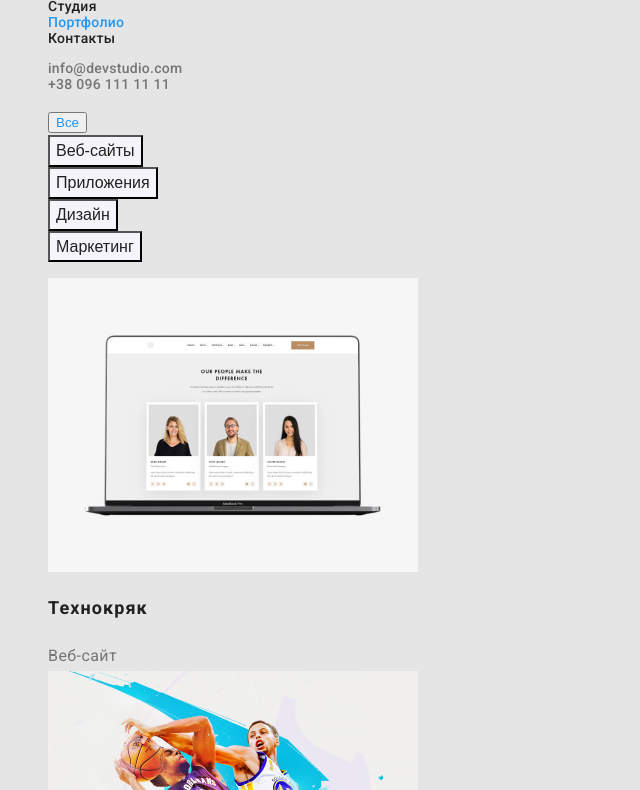
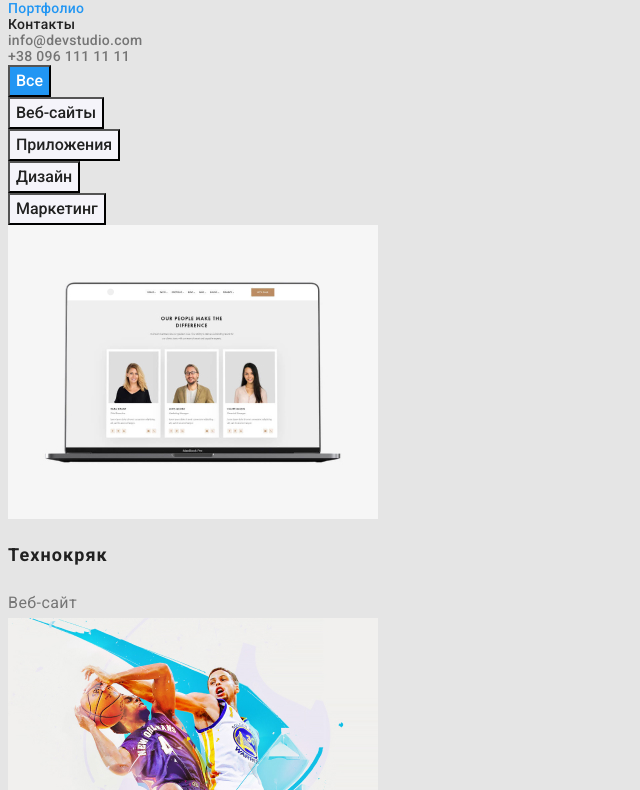
Before and after one commit to yuri69k/goit-markup-hw-02, a plain HTML site: page portfolio.html in a window 1280 px wide. Shown: the part 54-844 px from the top of the page, without its empty margins (0-640 px from the left). Drawn offline with Linux system fonts and the light colour scheme.

Commit message:
HW-2
Устранил замечания

```diff
--- a/css/styles.css
+++ b/css/styles.css
@@ -54,10 +54,6 @@ body {
 .logo:hover {
     color: var(--accent-color);
 }
-ul {
-    list-style: none;
-}
-
 .site-nav .link {
     color: var(--primary-color);
 }
@@ -107,13 +103,14 @@ ul {
     line-height: 1.14;
     text-transform: uppercase;
 }
-.section .title {
+.section .title,
+ .section-team .title {
     font-weight: 700;
     font-size: 36px;
     line-height: 1.17;
     text-align: center;
 }
-.section-team .title {
+.section-team .name {
     color: var(--primary-color);
     font-weight: 500;
     font-size: 16px;
@@ -144,9 +141,11 @@ ul {
 .button.secondary {
     color:var(--text-white-color);
     background-color: var(--accent-color);
+    font-family: 'Roboto';
+    font-style: normal;
     font-weight: 700;
     font-size: 16px;
-    line-height:1.88;
+    line-height: 1.88;
     letter-spacing: 0.06em;
 }
 .button.primary {
@@ -156,14 +155,14 @@ ul {
     font-size: 16px;
     line-height: 1.62;
 }
-.list .title {
+.pic .title {
     color:var(--primary-color);
     font-weight: 700;
     font-size: 18px;
     line-height: 2;
     letter-spacing: 0.06em;
 }
-.list .text {
+.pic .text {
     color:var(--text-color);
     font-size: 16px;
     line-height: 1.88;
@@ -176,12 +175,25 @@ ul {
     color:var(--text-white-color);
     font-size: 14px;
     line-height: 1.71;
+    font-style: normal
 }
-.filter {
+.filter .button.primary,
+.filter .button.current {
+    font-family: 'Roboto';
+    font-style: normal;
     font-weight: 500;
     font-size: 16px;
     line-height: 1.63;
 }
+.filter .button.current {
+    background-color:var(--accent-color);
+    color: var(--text-white-color);
+}
 .footer .link {
     font-style: normal
 }
+.list {
+    padding: 0;
+    margin: 0;
+    list-style: none;
+}
--- a/portfolio.html
+++ b/portfolio.html
@@ -17,7 +17,7 @@
         <nav>
 
             <a href="/" class="logo"><span class="logo-accent">Web</span>Studio</a>
-            <ul class="site-nav">
+            <ul class="site-nav list">
                 <li>
                     <a href="./index.html" class="link">Студия</a>
                 </li>
@@ -29,7 +29,7 @@
                 </li>
             </ul>
         </nav>
-        <ul class="auth-nav">
+        <ul class="auth-nav list">
             <li>
                 <a href="mailo:info@devstudio.com" class="link">info@devstudio.com</a>
             </li>
@@ -41,7 +41,7 @@
     <main>
     <section>
         <h1 class="visually-hidden">Наши работы</h1>
-            <ul class="filter">
+            <ul class="filter list">
                 <li><button type="button" class="button current">Все</button></li>
                 <li><button type="button" class="button primary">Веб-сайты</button></li>
                 <li><button type="button" class="button primary">Приложения</button></li>
@@ -49,7 +49,7 @@
                 <li><button type="button" class="button primary">Маркетинг</button></li>
             </ul>
 
-            <ul class="list">
+            <ul class="pic list">
                 <li>
                     <a href="./portfolio.html">
                         <img src="./images/img21.jpg" alt="пример веб-сайта" width="370">
```
Also changed, not shown: index.html (+10 -10 lines).
